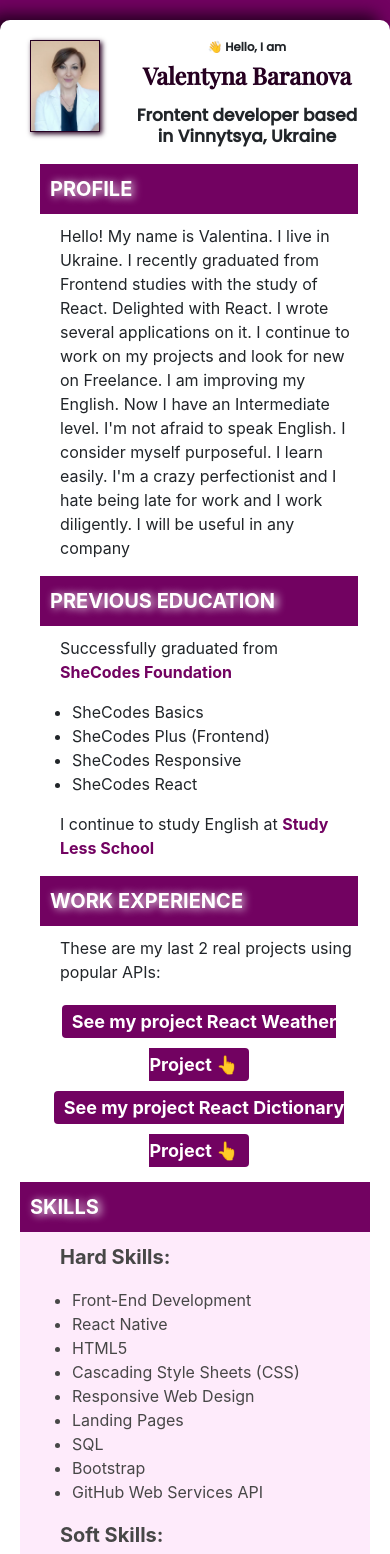
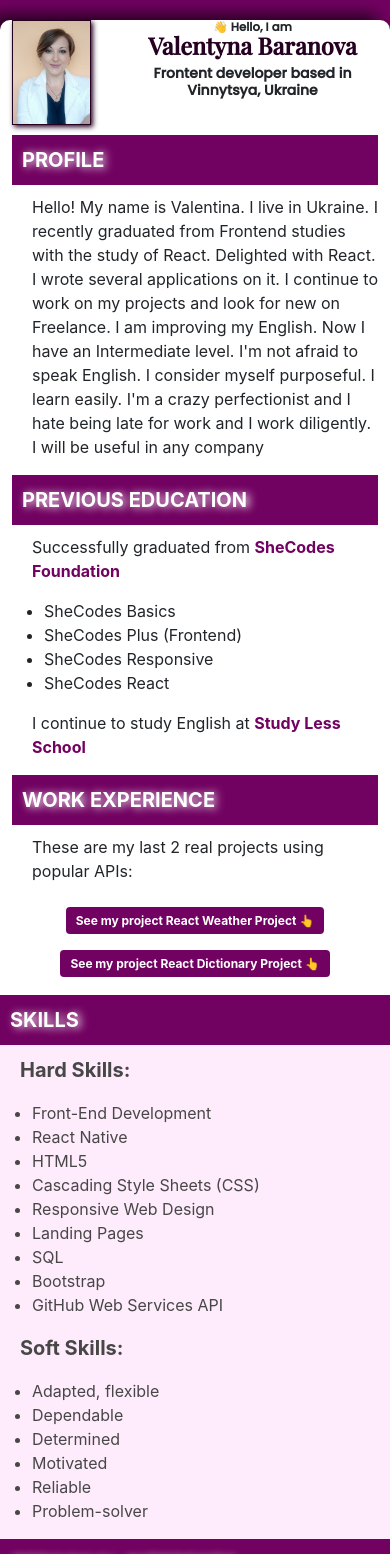
Before and after one commit to ValentynaBaranova/my_portfolio_react_project, a React (Create React App) app: page / in a window 390 px wide. Shown: the top 1554 px of the page. Built offline with nearby package versions, Linux system fonts and the light colour scheme.

Commit message:
Update App.css

```diff
--- a/src/App.css
+++ b/src/App.css
@@ -94,7 +94,6 @@ p {
 .right_part,
 .main_block {
   text-align: left;
-  padding-left: 20px;
 }
 
 footer {
@@ -182,13 +181,36 @@ footer a,
 @media screen and (max-width: 540px) {
   h1 {
     line-height: 1;
-    padding-bottom: 10px;
+    padding-bottom: 0;
     font-size: 6vw;
   }
+
   h2 {
     font-size: 17px;
   }
   h3 {
     font-size: 24px;
   }
+  h4 {
+    margin-bottom: 0;
+  }
+
+  .project a {
+    font-size: 16px;
+  }
 }
+
+@media screen and (max-width: 400px) {
+  h2 {
+    font-size: 14px;
+  }
+  h3 {
+    font-size: 20px;
+  }
+  .project a {
+    font-size: 12px;
+  }
+  .content {
+    padding: 0;
+  }
+}
```
